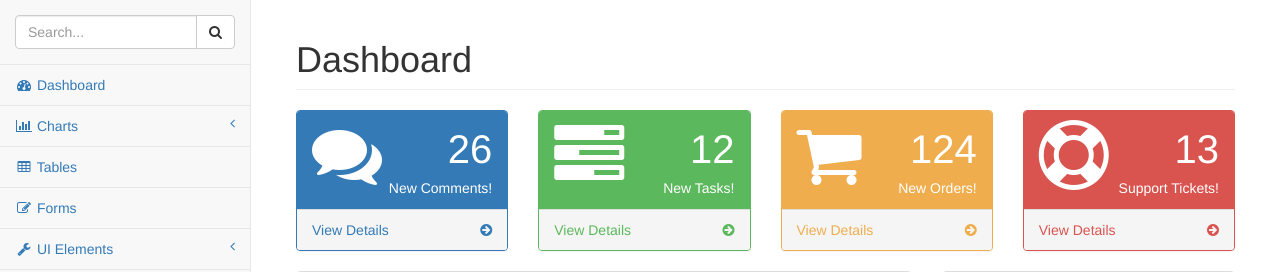
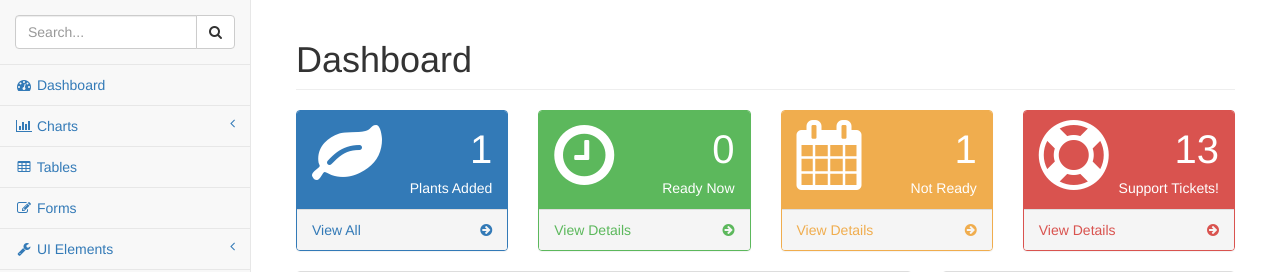
Before and after one commit to MightySCollins/Wildflower_Turf, a PHP site: page / in a window 1280 px wide. Shown: the part 51-323 px from the top of the page. Run offline with PHP 8.4, Linux system fonts and the light colour scheme; the visitor is signed in with stand-in values (Sample User, id 1); tables that the repository leaves empty or names only in its code hold one stand-in row (values such as "Sample post"); grey boxes labelled with a size stand in for pictures from a placeholder-image service; some libraries are stand-ins or nearby versions.

Commit message:
Statistic Boxes

```diff
--- a/pages/home.php
+++ b/pages/home.php
@@ -11,17 +11,33 @@
             <div class="panel-heading">
                 <div class="row">
                     <div class="col-xs-3">
-                        <i class="fa fa-comments fa-5x"></i>
+                        <i class="fa fa-leaf fa-5x"></i>
                     </div>
                     <div class="col-xs-9 text-right">
-                        <div class="huge">26</div>
-                        <div>New Comments!</div>
+                        <div class="huge">
+                            <?php
+                            $db_connection = new mysqli(DB_HOST, DB_USER, DB_PASS, DB_NAME);
+                            if (!$db_connection->set_charset("utf8")) {
+                                $errors[] = $db_connection->error;
+                            }
+
+                            if (!$db_connection->connect_errno) {
+                                $sql = "SELECT location
+                                    FROM plants;";
+                                $result_of_login_check = $db_connection->query($sql);
+
+                                $total_plants = $result_of_login_check->num_rows;
+                                echo $total_plants;
+                            }
+                            ?>
+                        </div>
+                        <div>Plants Added</div>
                     </div>
                 </div>
             </div>
-            <a href="#">
+            <a href="plants.php">
                 <div class="panel-footer">
-                    <span class="pull-left">View Details</span>
+                    <span class="pull-left">View All</span>
                     <span class="pull-right"><i class="fa fa-arrow-circle-right"></i></span>
 
                     <div class="clearfix"></div>
@@ -34,15 +50,32 @@
             <div class="panel-heading">
                 <div class="row">
                     <div class="col-xs-3">
-                        <i class="fa fa-tasks fa-5x"></i>
+                        <i class="fa fa-clock-o fa-5x"></i>
                     </div>
                     <div class="col-xs-9 text-right">
-                        <div class="huge">12</div>
-                        <div>New Tasks!</div>
+                        <div class="huge">
+                            <?php
+                            $db_connection = new mysqli(DB_HOST, DB_USER, DB_PASS, DB_NAME);
+                            if (!$db_connection->set_charset("utf8")) {
+                                $errors[] = $db_connection->error;
+                            }
+
+                            if (!$db_connection->connect_errno) {
+                                $sql = "SELECT location
+                                    FROM plants
+                                    WHERE available='Now';";
+                                $result_of_login_check = $db_connection->query($sql);
+
+                                $ready_plants = $result_of_login_check->num_rows;
+                                echo $ready_plants;
+                            }
+                            ?>
+                        </div>
+                        <div>Ready Now</div>
                     </div>
                 </div>
             </div>
-            <a href="#">
+            <a href="plants.php?view=ready"> <!-- todo: add plants views -->
                 <div class="panel-footer">
                     <span class="pull-left">View Details</span>
                     <span class="pull-right"><i class="fa fa-arrow-circle-right"></i></span>
@@ -57,15 +90,17 @@
             <div class="panel-heading">
                 <div class="row">
                     <div class="col-xs-3">
-                        <i class="fa fa-shopping-cart fa-5x"></i>
+                        <i class="fa fa-calendar fa-5x"></i>
                     </div>
                     <div class="col-xs-9 text-right">
-                        <div class="huge">124</div>
-                        <div>New Orders!</div>
+                        <div class="huge"><?php
+                            echo $total_plants-$ready_plants;
+                            ?></div>
+                        <div>Not Ready</div>
                     </div>
                 </div>
             </div>
-            <a href="#">
+            <a href="plants.php?view=not_ready">
                 <div class="panel-footer">
                     <span class="pull-left">View Details</span>
                     <span class="pull-right"><i class="fa fa-arrow-circle-right"></i></span>
```
